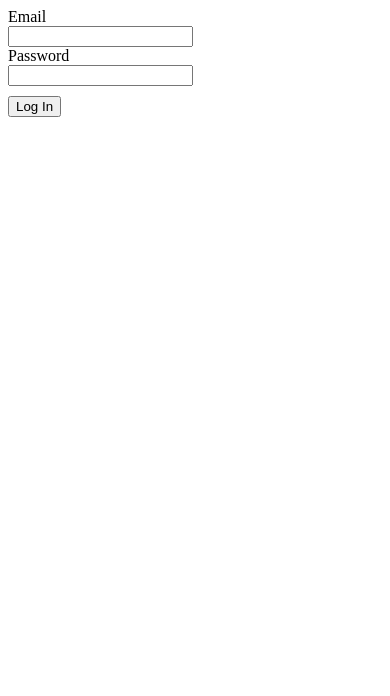
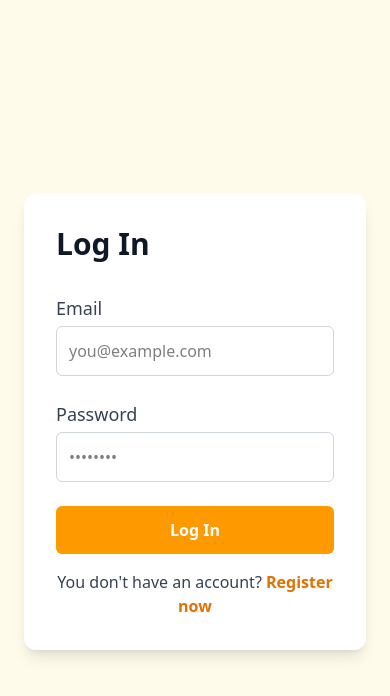
Before and after one commit to EliaGiolli/ShelfSpot-react, a React (Vite) app: page /login in a window 390 px wide. Shown: the top 696 px of the page. Built offline with nearby package versions, Linux system fonts and the light colour scheme.

Commit message:
improved accessibility with aria-labels, created some custom components with radix-ui and made the navbar responsive and theme-aware. Created login and register pages

```diff
--- a/package.json
+++ b/package.json
@@ -13,11 +13,12 @@
   "dependencies": {
     "@radix-ui/react-accordion": "^1.2.11",
     "@radix-ui/react-aspect-ratio": "^1.1.7",
+    "@radix-ui/react-dropdown-menu": "^2.1.15",
     "@radix-ui/react-form": "^0.1.7",
     "@radix-ui/react-scroll-area": "^1.2.9",
     "@radix-ui/react-switch": "^1.2.5",
     "@reduxjs/toolkit": "^2.8.2",
-    "@tailwindcss/vite": "^4.1.3",
+    "@tailwindcss/vite": "^4.1.8",
     "@tanstack/react-query": "^5.80.3",
     "axios": "^1.7.9",
     "json-server": "^1.0.0-beta.3",
@@ -29,7 +30,7 @@
     "react-redux": "^9.2.0",
     "react-router": "^7.6.2",
     "react-router-dom": "^7.6.2",
-    "tailwindcss": "^4.1.3"
+    "tailwindcss": "^4.1.8"
   },
   "devDependencies": {
     "@eslint/js": "^9.17.0",
--- /dev/null
+++ b/src/components/Button.tsx
@@ -0,0 +1,9 @@
+import React from 'react'
+
+function Button() {
+  return (
+    <div>Button</div>
+  )
+}
+
+export default Button
--- a/src/components/Navbar.tsx
+++ b/src/components/Navbar.tsx
@@ -1,14 +1,35 @@
 
+import { Link, NavLink } from 'react-router-dom'
 
+import ThemeSwitch from './ThemeSwitch'
 
 function Navbar() {
 
-
   return (
-    <div className='flex justify-around items-center w-full max-h-20 bg-amber-700 border-b-2 border-b-yellow-300 p-4'>
-      <p className="font-bold text-xl sm:text-2xl text-yellow-300">LOGO</p>
-      <p className="font-bold text-xl sm:text-2xl text-yellow-300">Theme Switch</p>
-    </div>
+    <nav className='flex justify-around items-center w-full max-h-20 bg-amber-700 border-b-2 border-b-yellow-300 px-4 py-6'
+      aria-label='primary-navigation'
+    >
+      <Link to='/' className="font-bold text-3xl text-yellow-300 hidden md:block">ShelfSpot</Link>
+      <ul className='flex items-center text-center text-2xl gap-x-8'>
+        <li>
+          <NavLink
+            to='/books'
+            className={({isActive})=> isActive ? 'text-yellow-300 underline' : 'text-gray-200 hover:text-yellow-300 transition-colors focus:outline-none focus:ring-2 focus:ring-yellow-300 rounded'}
+            >
+              Books
+          </NavLink>
+        </li>
+        <li>
+          <NavLink
+            to='/contacts'
+            className={({isActive})=> isActive ? 'text-yellow-300 underline' : 'text-gray-200 hover:text-yellow-300 transition-colors focus:outline-none focus:ring-2 focus:ring-yellow-300 rounded'}
+            >
+              Borrow a book
+          </NavLink>
+        </li>
+      </ul>
+      <ThemeSwitch />
+    </nav>
   )
 }
 
--- /dev/null
+++ b/src/components/ThemeSwitch.tsx
@@ -0,0 +1,25 @@
+import * as Switch from "@radix-ui/react-switch";
+
+const ThemeSwitch = () => (
+	 <form>
+        <div className="flex items-center">
+            <label
+                className="pr-4 text-base font-medium text-yellow-300"
+                htmlFor="theme-switch"
+            >
+                Theme Switch
+            </label>
+        <Switch.Root
+            className="relative h-[25px] w-[42px] cursor-pointer rounded-full bg-amber-50 shadow-md outline-none focus:shadow-[0_0_0_2px] focus:shadow-amber-400 data-[state=checked]:bg-amber-700"
+            id="theme-switch"
+            aria-label="toggle light and dark theme"
+        >
+            <Switch.Thumb
+            className="block h-[21px] w-[21px] translate-x-0.5 rounded-full bg-yellow-300 shadow-md transition-transform duration-100 will-change-transform data-[state=checked]:translate-x-[19px]"
+            />
+        </Switch.Root>
+     </div>
+  </form>
+);
+
+export default ThemeSwitch;
--- a/src/main.tsx
+++ b/src/main.tsx
@@ -2,6 +2,8 @@ import React from 'react'
 import ReactDOM from 'react-dom/client'
 const rootElement = document.getElementById('root') as HTMLElement
 const root = ReactDOM.createRoot(rootElement)
+
+import './index.css'
 
 import App from './App'
 
--- a/src/pages/Login.tsx
+++ b/src/pages/Login.tsx
@@ -1,45 +1,74 @@
 //since I use many component, I import them as a single object with *
 import * as Form from "@radix-ui/react-form";
+import { Link } from "react-router-dom";
 
 function Login() {
   return (
-    <Form.Root className="w-full min-h-screen bg-amber-50" onSubmit={(e) => {
+    <div className="flex items-center justify-center min-h-screen bg-amber-50 p-6">
+      <Form.Root
+        className="w-full max-w-md bg-white rounded-xl shadow-lg p-8"
+        onSubmit={(e) => {
           e.preventDefault();
           // handle login logic here
-    }}>
-      <Form.Field className="FormField" name="email">
-        <div style={{ display: "flex", justifyContent: "space-between", alignItems: "baseline" }}>
-          <Form.Label className="FormLabel">Email</Form.Label>
-          <Form.Message className="FormMessage" match="valueMissing">
+        }}
+      >
+        <h2 className="text-3xl font-semibold mb-8 text-gray-900">Log In</h2>
+
+        <Form.Field className="mb-6" name="email">
+          <div className="flex justify-between items-baseline mb-1">
+            <Form.Label className="text-lg font-medium text-gray-700">Email</Form.Label>
+            <Form.Message className="text-sm text-red-600" match="valueMissing">
               Please enter your email
             </Form.Message>
-          <Form.Message className="FormMessage" match="typeMismatch">
+            <Form.Message className="text-sm text-red-600" match="typeMismatch">
               Please provide a valid email
             </Form.Message>
           </div>
           <Form.Control asChild>
-          <input className="Input" type="email" required />
+            <input
+              className="w-full p-3 border border-gray-300 rounded-md focus:outline-none focus:ring-2 focus:ring-amber-400 transition"
+              type="email"
+              required
+              placeholder="you@example.com"
+            />
           </Form.Control>
         </Form.Field>
 
-      <Form.Field className="FormField" name="password">
-        <div style={{ display: "flex", justifyContent: "space-between", alignItems: "baseline" }}>
-          <Form.Label className="FormLabel">Password</Form.Label>
-          <Form.Message className="FormMessage" match="valueMissing">
+        <Form.Field className="mb-6" name="password">
+          <div className="flex justify-between items-baseline mb-1">
+            <Form.Label className="text-lg font-medium text-gray-700">Password</Form.Label>
+            <Form.Message className="text-sm text-red-600" match="valueMissing">
               Please enter your password
             </Form.Message>
           </div>
           <Form.Control asChild>
-          <input className="Input" type="password" required minLength={6} />
+            <input
+              className="w-full p-3 border border-gray-300 rounded-md focus:outline-none focus:ring-2 focus:ring-amber-400 transition"
+              type="password"
+              required
+              minLength={6}
+              placeholder="••••••••"
+            />
           </Form.Control>
         </Form.Field>
 
         <Form.Submit asChild>
-        <button className="Button" style={{ marginTop: 10 }}>
+          <button
+            type="submit"
+            className="w-full bg-amber-500 text-white font-semibold py-3 rounded-md hover:bg-amber-600 focus:outline-none focus:ring-4 focus:ring-amber-300 transition"
+          >
             Log In
           </button>
         </Form.Submit>
+         <p className="mt-4 text-center text-gray-700">
+          You don't have an account?{' '}
+          <Link to="/register" className="text-amber-600 hover:underline font-semibold">
+            Register now
+          </Link>
+        </p>
+
       </Form.Root>
+    </div>
   );
 }
 
--- a/src/pages/NotFound.tsx
+++ b/src/pages/NotFound.tsx
@@ -3,13 +3,15 @@ import { Link } from "react-router-dom";
 
 function NotFound() {
   return (
-    <div className="bg-orange-100 flex flex-col justify-center items-center text-center min-h-screen w-full">
-      <div className="flex justify-between items-center text-center">
-        <TbError404Off size={30}/>
-        <h1>Page not found</h1>
+    <div className="bg-orange-100 min-h-screen w-full flex justify-center items-center">
+      <div className="bg-white flex flex-col justify-center items-center text-center w-1/2 max-h-[400px] p-8 rounded-lg shadow-xl">
+        <div className="flex justify-between items-center text-center mb-4">
+          <TbError404Off size={45} className="text-red-600"/>
+          <h1 className="text-4xl text-red-600 uppercase">Page not found</h1>
+        </div>
+        <p className="text-2xl mb-4">Click the link below to return to the homepage</p>
+        <Link to='/' className="text-lg text-red-600">To the homepage</Link>
       </div>
-      <p>Click the link below to return to the homepage</p>
-      <Link to='/'>To the homepage</Link>
     </div>
   )
 }
--- a/src/pages/Register.tsx
+++ b/src/pages/Register.tsx
@@ -1,8 +1,74 @@
-import React from 'react'
+import * as Form from "@radix-ui/react-form";
+import { Link } from "react-router-dom";
+
 
 function Register() {
   return (
-    <div>Register</div>
+    <div className="flex items-center justify-center min-h-screen bg-amber-50 p-6">
+      <Form.Root
+        className="w-full max-w-md bg-white rounded-xl shadow-lg p-8"
+        onSubmit={(e) => {
+          e.preventDefault();
+          // handle login logic here
+        }}
+      >
+        <h2 className="text-3xl font-semibold mb-8 text-gray-900">Register</h2>
+
+        <Form.Field className="mb-6" name="email">
+          <div className="flex justify-between items-baseline mb-1">
+            <Form.Label className="text-lg font-medium text-gray-700">Email</Form.Label>
+            <Form.Message className="text-sm text-red-600" match="valueMissing">
+              Please enter your email
+            </Form.Message>
+            <Form.Message className="text-sm text-red-600" match="typeMismatch">
+              Please provide a valid email
+            </Form.Message>
+          </div>
+          <Form.Control asChild>
+            <input
+              className="w-full p-3 border border-gray-300 rounded-md focus:outline-none focus:ring-2 focus:ring-amber-400 transition"
+              type="email"
+              required
+              placeholder="you@example.com"
+            />
+          </Form.Control>
+        </Form.Field>
+
+        <Form.Field className="mb-6" name="password">
+          <div className="flex justify-between items-baseline mb-1">
+            <Form.Label className="text-lg font-medium text-gray-700">Password</Form.Label>
+            <Form.Message className="text-sm text-red-600" match="valueMissing">
+              Please enter your password
+            </Form.Message>
+          </div>
+          <Form.Control asChild>
+            <input
+              className="w-full p-3 border border-gray-300 rounded-md focus:outline-none focus:ring-2 focus:ring-amber-400 transition"
+              type="password"
+              required
+              minLength={6}
+              placeholder="••••••••"
+            />
+          </Form.Control>
+        </Form.Field>
+
+        <Form.Submit asChild>
+          <button
+            type="submit"
+            className="w-full bg-amber-500 text-white font-semibold py-3 rounded-md hover:bg-amber-600 focus:outline-none focus:ring-4 focus:ring-amber-300 transition"
+          >
+            Log In
+          </button>
+        </Form.Submit>
+         <p className="mt-4 text-center text-gray-700">
+          You already have an account?{' '}
+          <Link to="/login" className="text-amber-600 hover:underline font-semibold">
+            Log-in now
+          </Link>
+        </p>
+
+      </Form.Root>
+    </div>
   )
 }
 
--- a/src/router/router.tsx
+++ b/src/router/router.tsx
@@ -1,4 +1,8 @@
-import { createBrowserRouter, redirect } from 'react-router-dom'
+import {
+    createBrowserRouter,
+    Navigate,
+    redirect
+} from 'react-router-dom'
 import Login from '../pages/Login'
 import Register from '../pages/Register';
 import AuthLayout from '../layouts/AuthLayout';
@@ -15,6 +19,7 @@ export const router = createBrowserRouter([
         path: '/',
         element: <AuthLayout />,
         children: [
+            { index: true, element: <Navigate to='login' replace/> },
             {
                 path: 'login',
                 element: <Login />,
```
Also changed, not shown: 1 other file (tests, documents, lock files or other folders). Lines whose indentation alone changed are shown as unchanged.
